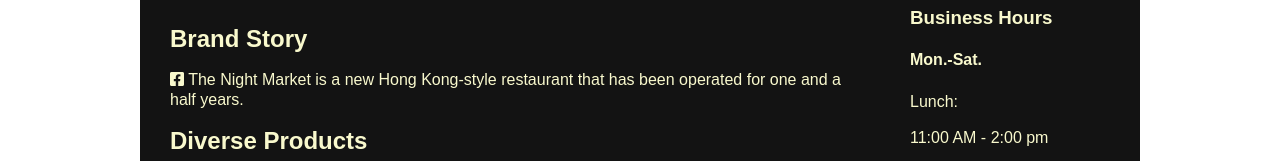
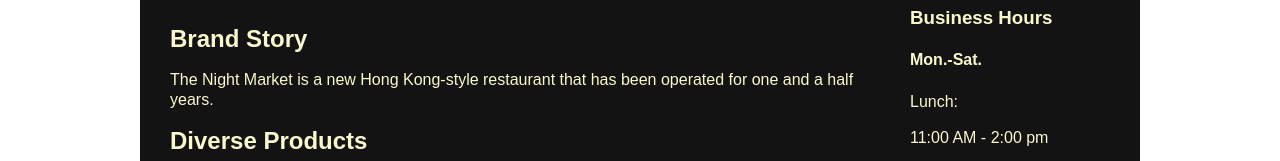
Before and after one commit to neoliu28/neoliu28.github.io, a plain HTML site: page TNM/tnm.html in a window 1280 px wide. Shown: the part 461-622 px from the top of the page. Drawn offline with Linux system fonts and the light colour scheme.

Commit message:
delete face

```diff
--- a/TNM/tnm.html
+++ b/TNM/tnm.html
@@ -47,7 +47,7 @@
 
 
                     <h2>Brand Story</h2>
-                    <p><i class="fab fa-facebook-square" ></i> The Night Market is a new Hong Kong-style restaurant that has been operated for
+                    <p> The Night Market is a new Hong Kong-style restaurant that has been operated for
                     one and a half years. </p>
 
                     <h2>Diverse Products </h2>
```
